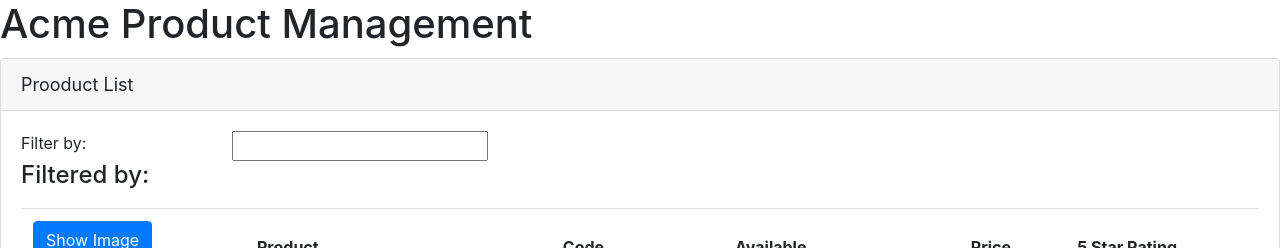
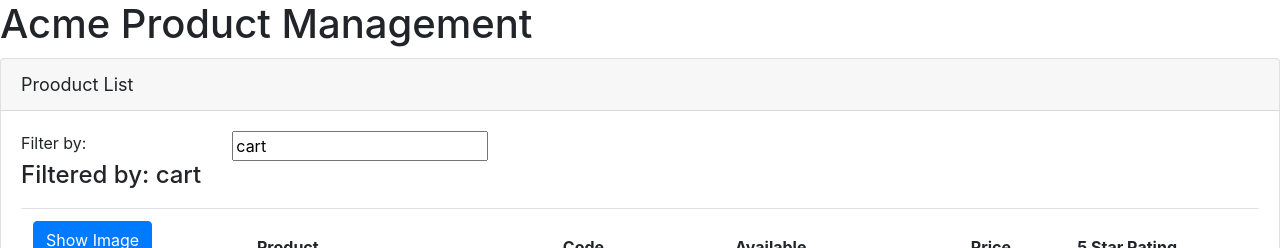
Before and after one commit to leon-mil/angular-getting-started, an Angular app: page / in a window 1280 px wide. Shown: the top 248 px of the page. Built offline with nearby package versions, Linux system fonts and the light colour scheme.

Commit message:
Added two way binding

```diff
--- a/src/app/app.module.ts
+++ b/src/app/app.module.ts
@@ -1,5 +1,6 @@
 import { BrowserModule } from '@angular/platform-browser';
 import { NgModule } from '@angular/core';
+import { FormsModule } from '@angular/forms';
 import { AppComponent } from './app.component';
 import { ProductListComponent } from './products/product-list.component';
 
@@ -9,7 +10,8 @@
     ProductListComponent
   ],
   imports: [
-    BrowserModule
+    BrowserModule,
+    FormsModule
   ],
   bootstrap: [
     AppComponent
--- a/src/app/products/product-list.component.html
+++ b/src/app/products/product-list.component.html
@@ -5,10 +5,14 @@
     <div class='card-body'>
         <div class='row'>
           <div class='col-md-2'>Filter by:</div>
-          <div class='col-md-4'><input type='text' /></div>
+          <div class='col-md-4'>
+            <input type='text'
+                   [(ngModel)]='listFilter' /></div>
         </div>
         <div class='row'>
-          <div class='col-md-6'><h4>Filtered by: </h4></div>
+          <div class='col-md-6'>
+            <h4>Filtered by: {{listFilter}}</h4>
+          </div>
         </div>
         <div class='table-responsive'>
             <table class='table' *ngIf='products && products.length'>
--- a/src/app/products/product-list.component.ts
+++ b/src/app/products/product-list.component.ts
@@ -10,6 +10,7 @@
     imageWidth = 50;
     imageMargin = 2;
     showImage = false;
+    listFilter = 'cart';
     products: any[] =
     [
         {
```
